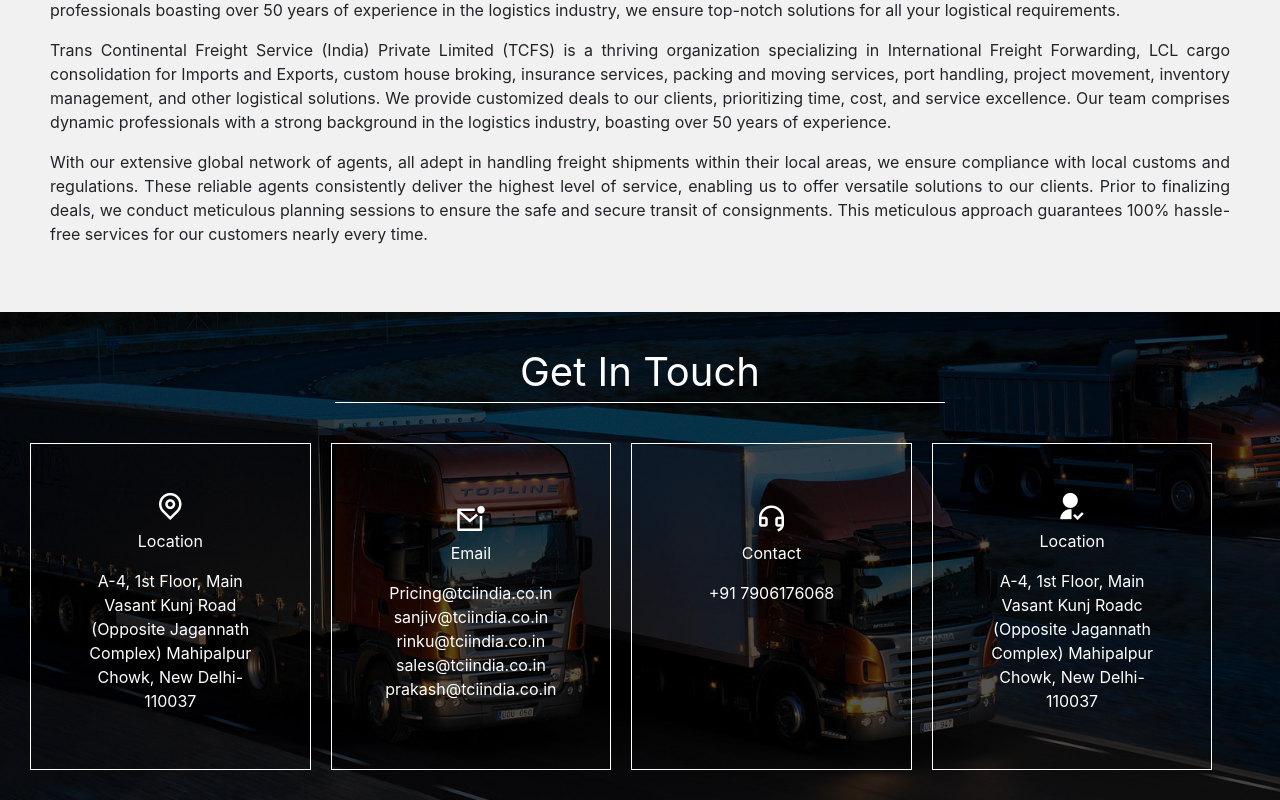
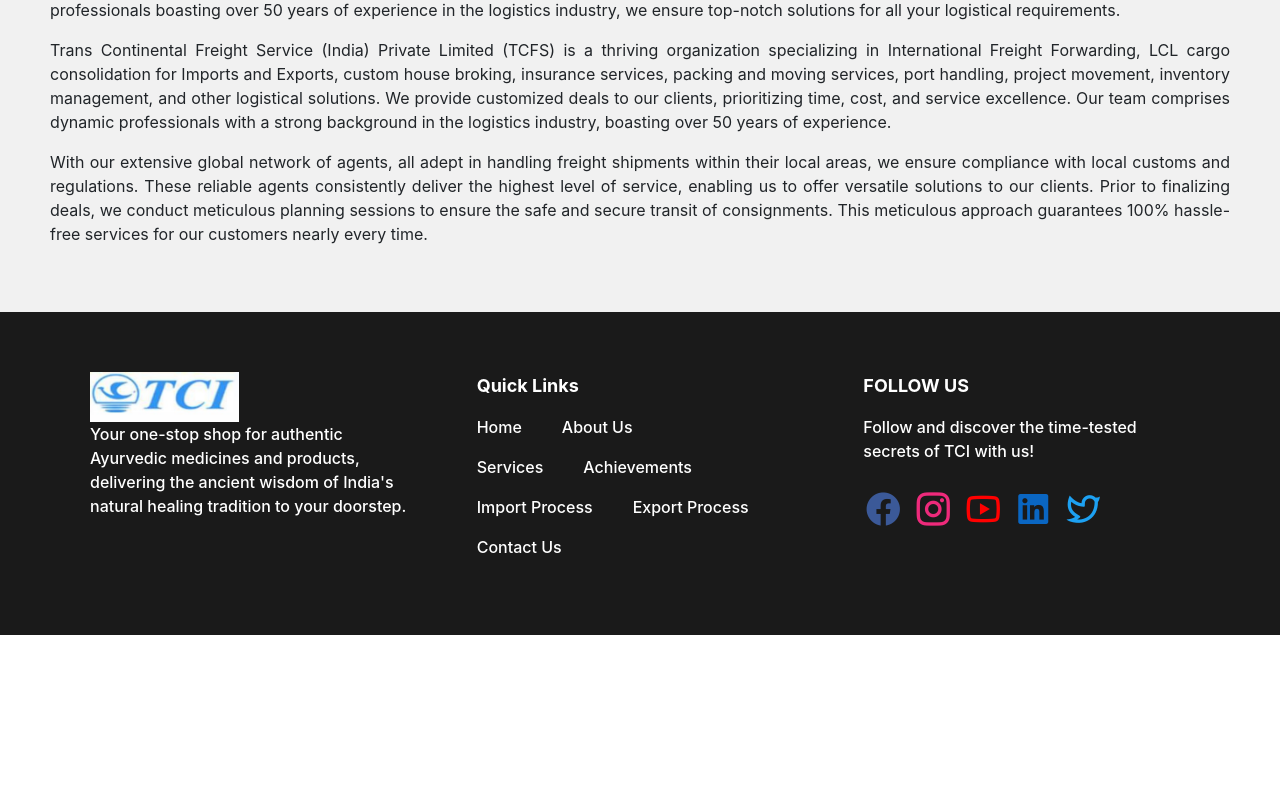
Before and after one commit to Mannumishra/tci, a React (Create React App) app: page /about in a window 1280 px wide. Shown: the part 1021-1821 px from the top of the page. After the commit the page ends 1656 px from the top, so only its background shows below. Built offline with nearby package versions, Linux system fonts and the light colour scheme.

Commit message:
add changes

```diff
--- a/src/Components/About/About.css
+++ b/src/Components/About/About.css
@@ -22,7 +22,7 @@
 }
 
 .homeabouttextdiv {
-    width: 40%;
+    width: 48%;
     padding: 20px;
     text-align: justify;
     display: flex;
@@ -31,28 +31,32 @@
     align-items: center;
 }
 
-.homeaboutimage1 {
-    width: 19%;
+.homeaboutimage{
+    width: 51%;
     height: 300px;
     position: relative;
 }
 
-.homeaboutimage2 {
+.homeaboutimage img{
+    height: auto;
+    width: 100%;
+}
+/* .homeaboutimage2 {
     width: 19%;
     height: 300px;
     position: relative;
-}
+} */
 
 .homeabouthead {
     font: 500 39px / 1.2em 'Titillium Web', sans-serif;
     color: #4E4E4E;
 }
 
-.homeaboutimage3 {
+/* .homeaboutimage3 {
     width: 19%;
     height: 300px;
     position: relative;
-}
+} */
 
 .aboutimage {
     height: 300px;
--- a/src/Components/Footer/Footer.css
+++ b/src/Components/Footer/Footer.css
@@ -1,4 +1,4 @@
-footer{
+/* footer{
     width: 100%;
     background-image: url(../../image/contact.jpg);
     background-repeat: no-repeat;
@@ -59,4 +59,81 @@
     .footerboxfirst{
         width: 100%;
     }
+} */
+
+
+
+.footer{
+    height: auto;
+    /* margin-top: -10%; */
+    background-color: #1A1A1A;
+    color: white;
 }
+.footerheading{
+    font-size: 18px;
+    font-weight: 700;
+}
+.fotertext{
+    font-size: 16px;
+    font-weight: 500;
+    /* line-height: 10px; */
+}
+.fotertextlink{
+    font-size: 16px;
+    font-weight: 500;
+    /* line-height: 1px; */
+}
+.footermain{
+    padding: 60px 90px;
+    display: flex;
+    justify-content:space-between;
+    gap: 60px;
+}
+.first{
+    width: 32%;
+}
+.second{
+    width: 32%;
+}
+/* .third{
+    width: 32%;
+} */
+.four{
+    width: 32%;
+}
+.iconset{
+    display: flex;
+    gap:10px;
+    font-size: 40px;
+    cursor: pointer;
+}
+.fotertextlink a{
+    text-decoration: none;
+    color: white;
+}
+.second div{
+    display: flex;
+    gap: 40px;
+/* justify-content:; */
+text-align: justify;
+}
+@media(max-width:768px){
+    .footermain{
+        padding: 10px 10px;
+        display: flex;
+        justify-content:space-between;
+        flex-direction: column;
+    }
+    .first{
+        width: 100%;
+    }
+    .second{
+        width: 100%;
+    }
+    .third{
+        width: 100%;
+    }
+    .four{
+        width: 100%;
+    }
+}
--- a/src/Components/Footer/Footer.jsx
+++ b/src/Components/Footer/Footer.jsx
@@ -1,54 +1,57 @@
 import React from 'react'
 import "./Footer.css"
-import imagee1 from '../../image/contact.jpg'
+import { Link } from 'react-router-dom'
+import imagee1 from '../../image/logo.jpg'
 const Footer = () => {
   return (
     <>
 
-      <footer>
-        <div className="footer-container">
-          <div className="footerheanding">
-            Get In Touch
-          </div>
-          <div className="footerbox">
-            <div className="footerboxfirst">
-              <i class="ri-map-pin-line"></i>
-              <p>Location</p>
-              <p className='footertext'>
-                A-4, 1st Floor, Main Vasant Kunj Road
-                (Opposite Jagannath Complex)
-                Mahipalpur Chowk, New Delhi- 110037
-              </p>
+      <section className='footerset'>
+        <div className="footer">
+          <div className="footermain">
+            <div className="first">
+              {/* <p className='footerheading'>SANJIVAN ANUSHANDHAN</p> */}
+              <img src={imagee1} alt="" style={{height:50}}/>
+              <p className='fotertext'>Your one-stop shop for authentic Ayurvedic medicines and products, delivering the ancient wisdom of India's natural healing tradition to your doorstep.</p>
             </div>
-            <div className="footerboxfirst">
-              <i class="ri-mail-unread-line"></i>
-              <p>Email</p>
-              <p className='footertext'>Pricing@tciindia.co.in
-              sanjiv@tciindia.co.in
-              rinku@tciindia.co.in
-              sales@tciindia.co.in
-              prakash@tciindia.co.in
-              </p>
+            <div className="second">
+              <p className='footerheading'>Quick Links</p>
+              <div>
+                <p className='fotertextlink'><Link to='/'>Home</Link></p>
+                <p className='fotertextlink'><Link to='/about'>About Us</Link></p>
+                </div>
+                <div>
+                <p className='fotertextlink'><Link to='/'>Services</Link></p>
+                <p className='fotertextlink'><Link to='/'>Achievements</Link></p>
+                </div>
+                <div>
+                <p className='fotertextlink'><Link to='/'>Import Process</Link></p>
+                <p className='fotertextlink'><Link to='/'>Export Process</Link></p>
             </div>
-            <div className="footerboxfirst">
-              <i class="ri-customer-service-line"></i>
-              <p>Contact</p>
-              <p className='footertext'>
-                +91 7906176068 <br /><br /><br /><br /><br />
-              </p>
+                <p className='fotertextlink'><Link to='/'>Contact Us</Link></p>
+
             </div>
-            <div className="footerboxfirst">
-              <i class="ri-user-follow-fill"></i>
-              <p>Location</p>
-              <p className='footertext'>
-                A-4, 1st Floor, Main Vasant Kunj Roadc
-                (Opposite Jagannath Complex)
-                Mahipalpur Chowk, New Delhi- 110037
-              </p>
+            {/* <div className="third">
+                            <p className='footerheading'>LEGAL INFORMATION</p>
+                            <p className='fotertext'>Privacy Policy</p>
+                            <p className='fotertext'>Refund Policy</p>
+                            <p className='fotertext'>Terms & conditions</p>
+                            <p className='fotertext'>Shipping & Delivery Policy</p>
+                        </div> */}
+            <div className="four">
+              <p className='footerheading'>FOLLOW US</p>
+              <p className='fotertext'>Follow and discover the time-tested secrets of TCI with us!</p>
+              <div className="iconset">
+                <Link style={{ textDecoration: "none", color: "#3b5998" }}> <i class="ri-facebook-circle-fill"></i></Link>
+                <Link style={{ textDecoration: "none", color: "#ee2a7b" }}> <i class="ri-instagram-line"></i></Link>
+                <Link style={{ textDecoration: "none", color: "#FF0000" }}> <i class="ri-youtube-line"></i></Link>
+                <Link style={{ textDecoration: "none", color: "#0A66C2" }}><i class="ri-linkedin-box-fill"></i></Link>
+                <Link style={{ textDecoration: "none", color: " #1DA1F2" }}><i class="ri-twitter-line"></i></Link>
+              </div>
             </div>
           </div>
         </div>
-      </footer>
+      </section>
     </>
   )
 }
--- a/src/Components/Home/Home.jsx
+++ b/src/Components/Home/Home.jsx
@@ -4,7 +4,7 @@
 import imagee3 from '../../image/slider-3.jpg'
 import imagee4 from '../../image/slider-4.jpg'
 import imagee5 from '../../image/slider-5.jpg'
-import imagee6 from '../../image/mission.jpg'
+import imagee6 from '../../image/ocen.jpg'
 import imagee7 from '../../image/why-choose.jpg'
 import imagee8 from '../../image/download.jpg'
 import certificate from '../../image/wca-cert.jpg'
@@ -76,7 +76,10 @@
                 <button className='homeaboutbutton'><Link to='/about' style={{ textDecoration: "none", color: "white" }}>Read More</Link></button>
               </div>
               {/* <div> */}
-                <div className="homeaboutimage1">
+              <div className='homeaboutimage'>
+                <Link to='/about'> <img src={imagee6} alt="" /></Link>
+              </div>
+              {/* <div className="homeaboutimage1">
                   <img src={imagee6} alt="" className='aboutimage' />
                   <div className='imagetextdiv'>
                     <p className='imgtext'>Our Mission</p>
@@ -96,7 +99,7 @@
                     <p className='imgtext'>Company Presentation</p>
                     <button className='buttonabout'><Link to='/about' style={{ textDecoration: "none", color: "black" }}>Read More</Link></button>
                   </div>
-                </div>
+                </div> */}
               {/* </div> */}
             </div>
           </div>
```
Also changed, not shown: src/Components/Contactus/Contact.jsx (+6 -6 lines).
